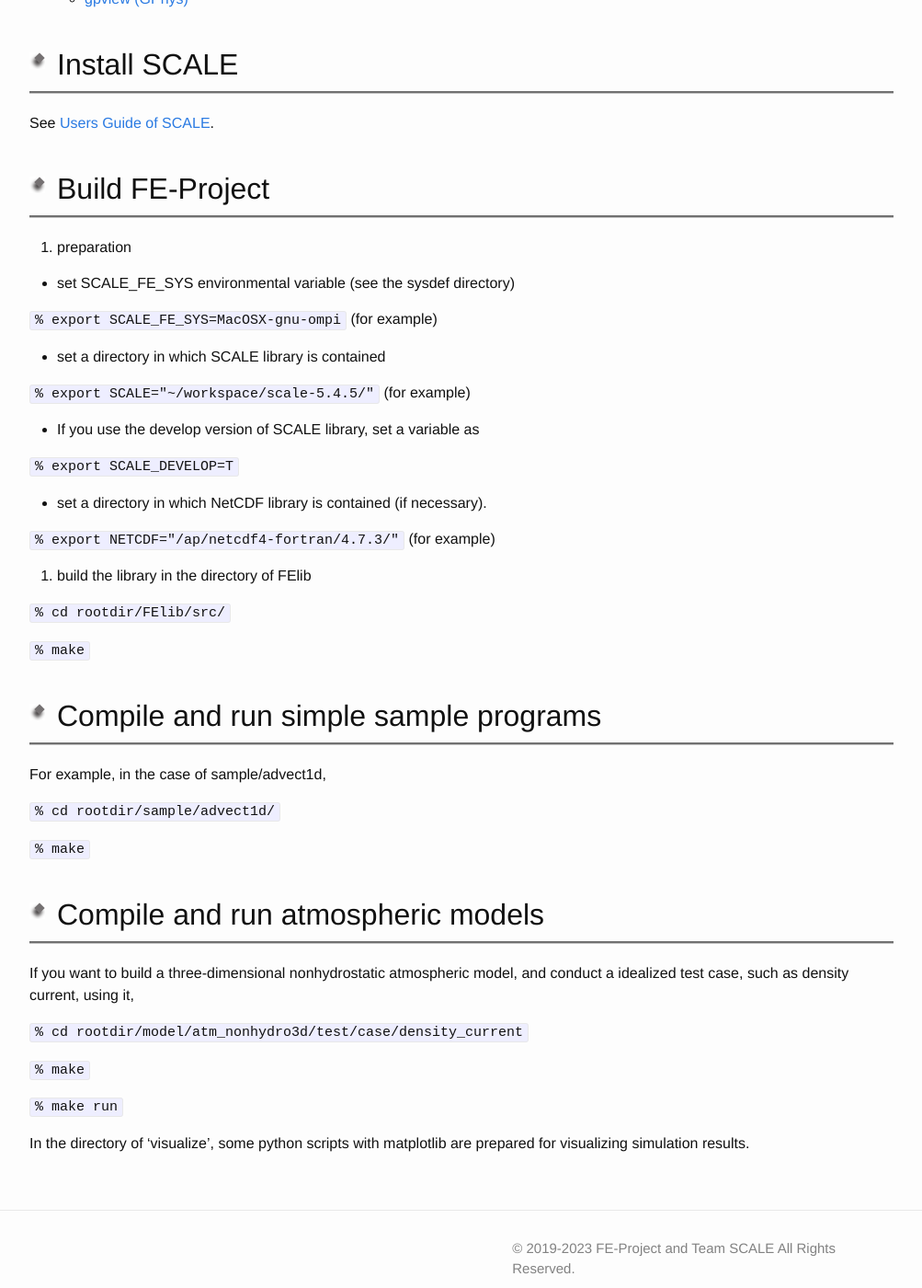
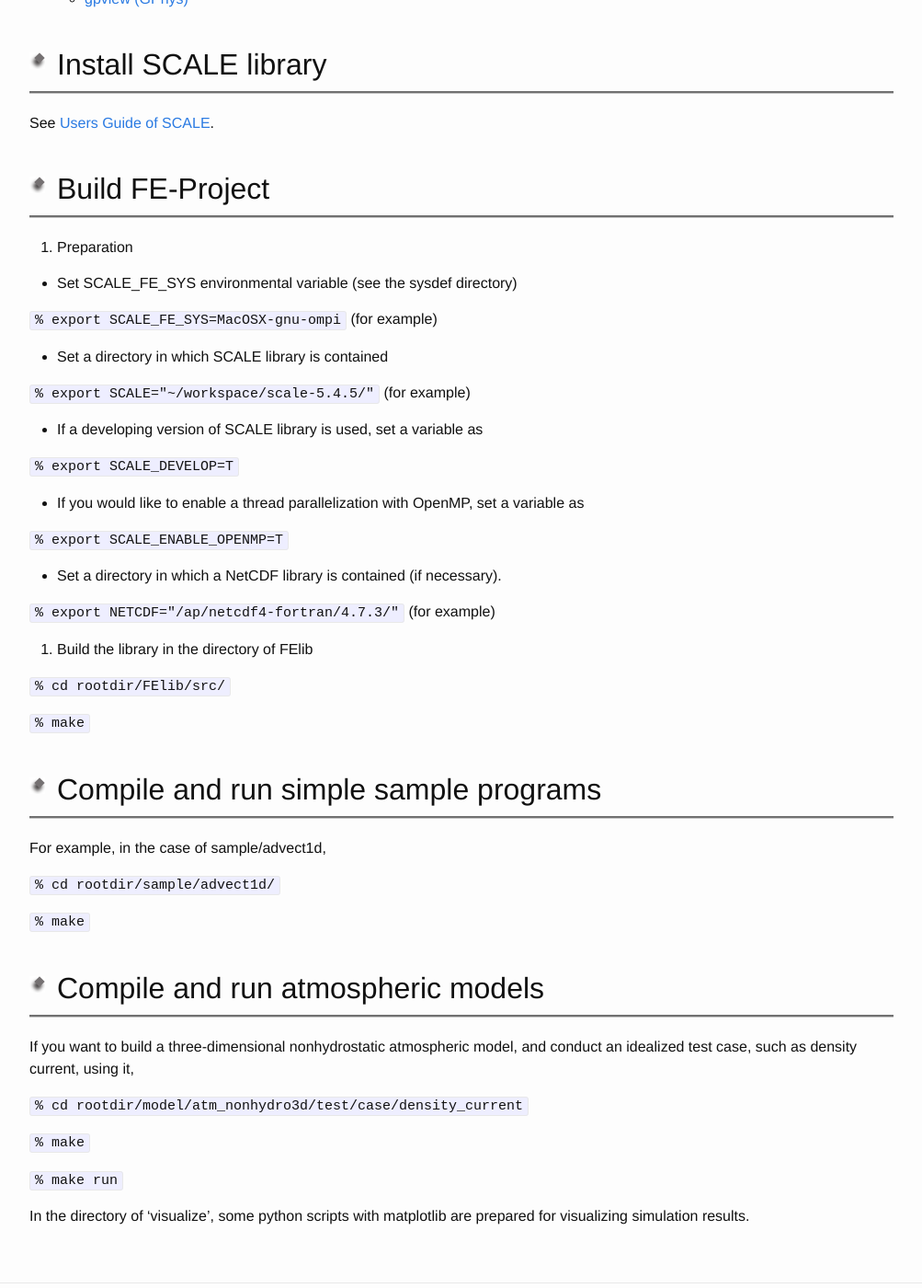
Before and after one commit to ywkawai/FE-Project_web, a Jekyll site: the page built from documents/install.md, in a window 1280 px wide and 1400 px high, scrolled down 564 px. Shown: the whole window at 92% size, without its empty margins (138-1141 px from the left). Built offline with Jekyll 4.4.1, drawn with Linux system fonts in a browser that asks for light colours; some of the changed text lies outside the part shown.

Commit message:
Update a installtion document

```diff
--- a/documents/install.md
+++ b/documents/install.md
@@ -13,36 +13,40 @@
 * NetCDF
 * [SCALE library](https://scale.riken.jp)
 
-### Optional Softwares
+### Optional software
 
 * visualization
   * [matplotlib](https://matplotlib.org)
   * [gpview (GPhys)](http://ruby.gfd-dennou.org/products/gphys/)
 
-## Install SCALE
+## Install SCALE library
 See [Users Guide of SCALE](https://scale.riken.jp/documents/index.html#users-guide).
 
 ## Build FE-Project
 
-1. preparation
+1. Preparation
 
-  - set SCALE_FE_SYS environmental variable (see the sysdef directory)
+  - Set SCALE_FE_SYS environmental variable (see the sysdef directory)
 
-  `% export SCALE_FE_SYS=MacOSX-gnu-ompi`   (for example)
+  `% export SCALE_FE_SYS=MacOSX-gnu-ompi` (for example)
 
-  - set a directory in which SCALE library is contained
+  - Set a directory in which SCALE library is contained
 
-  `% export SCALE="~/workspace/scale-5.4.5/"`   (for example)
+  `% export SCALE="~/workspace/scale-5.4.5/"` (for example)
 
-  - If you use the develop version of SCALE library, set a variable as
+  - If a developing version of SCALE library is used, set a variable as
 
   `% export SCALE_DEVELOP=T`
 
-  - set a directory in which NetCDF library is contained (if necessary).
+  - If you would like to enable a thread parallelization with OpenMP, set a variable as
 
-  `% export NETCDF="/ap/netcdf4-fortran/4.7.3/"`   (for example)
+  `% export SCALE_ENABLE_OPENMP=T`
 
-2. build the library in the directory of FElib
+  - Set a directory in which a NetCDF library is contained (if necessary).
+
+  `% export NETCDF="/ap/netcdf4-fortran/4.7.3/"` (for example)
+
+2. Build the library in the directory of FElib
 
  `% cd rootdir/FElib/src/`
 
@@ -59,7 +63,7 @@
 ## Compile and run atmospheric models
 
  If you want to build a three-dimensional nonhydrostatic atmospheric model,
- and conduct a idealized test case, such as density current, using it,
+ and conduct an idealized test case, such as density current, using it,
 
  `% cd rootdir/model/atm_nonhydro3d/test/case/density_current`
 
```
Also changed, not shown: other parts of documents/install.md (+2 -2 lines), index.md (+4 -3 lines).
